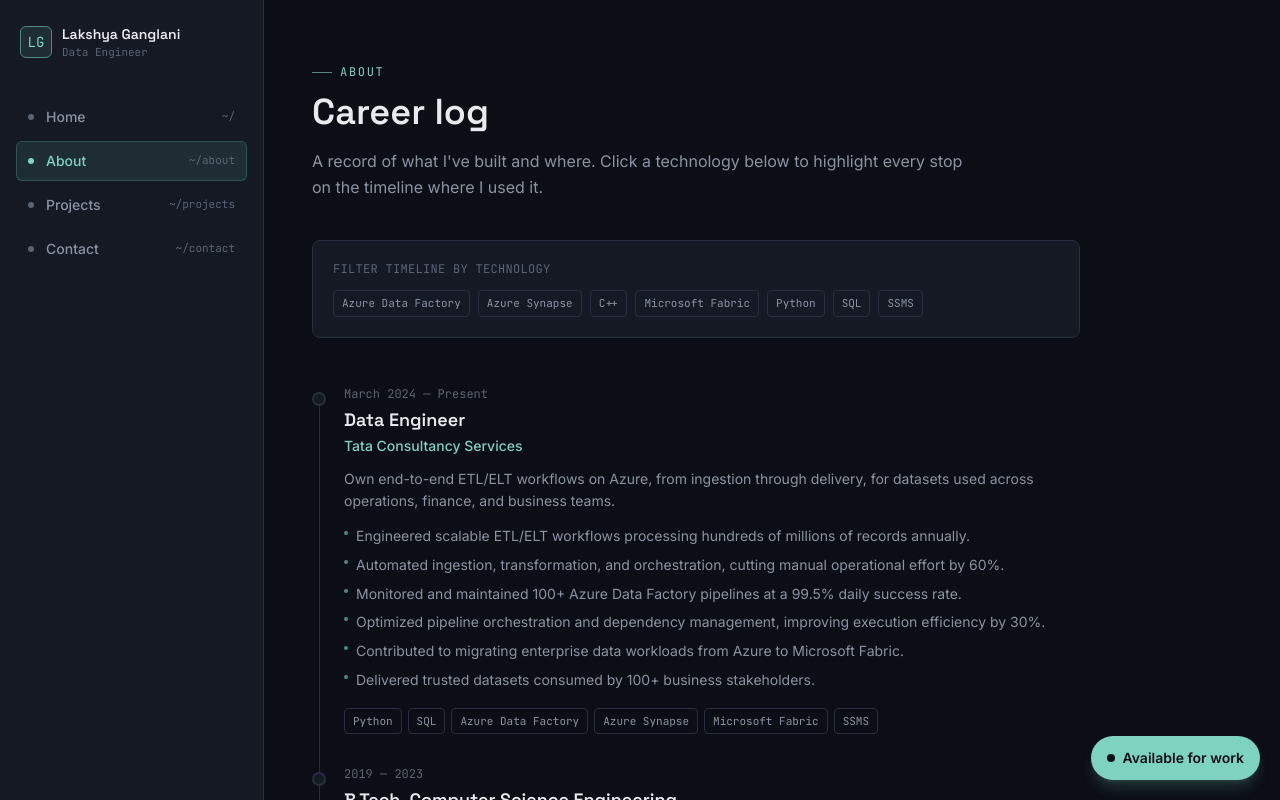
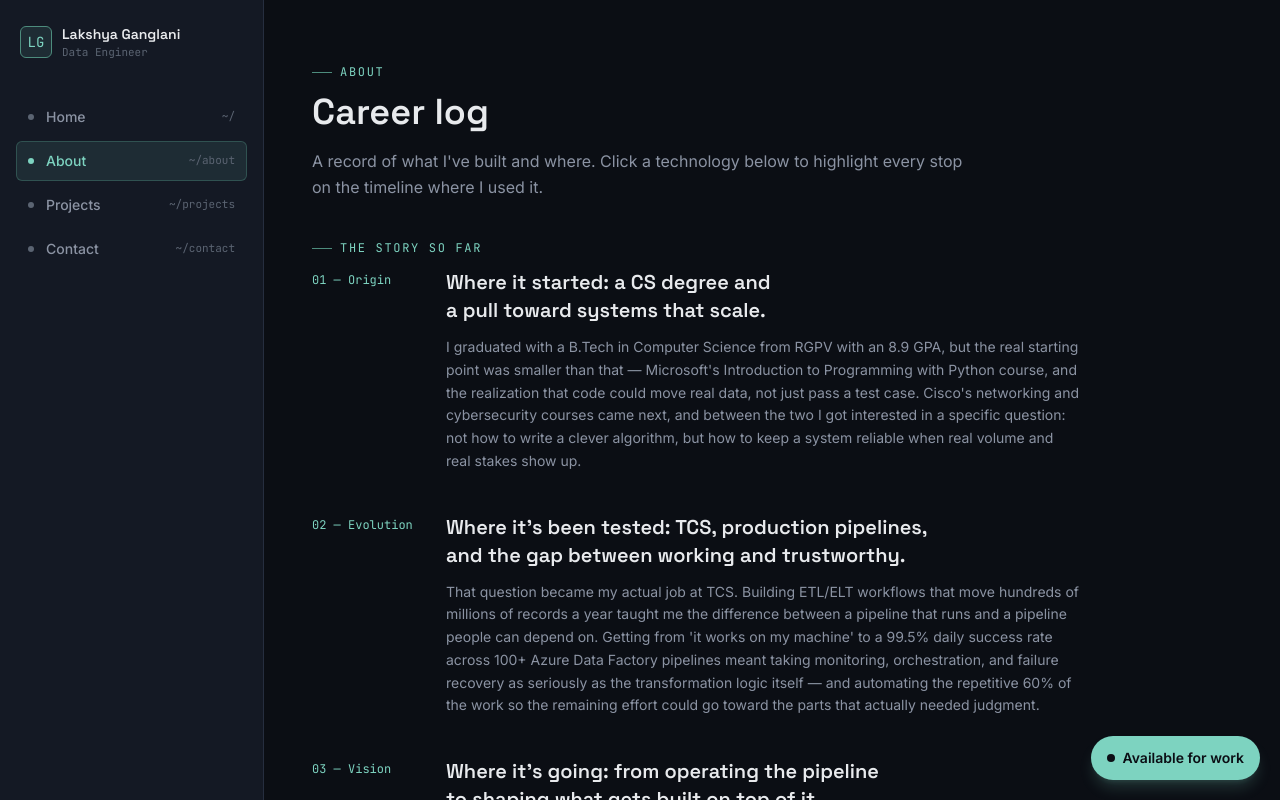
Before and after one commit to lakshyaganglani/lakshya-portfolio, a Next.js app: page /about in a window 1280 px wide. Shown: the top 800 px of the page. Built offline with nearby package versions, Linux system fonts and the light colour scheme.

Commit message:
Add Origin/Evolution/Vision narrative arc to About page

```diff
--- a/src/app/about/page.tsx
+++ b/src/app/about/page.tsx
@@ -4,7 +4,7 @@ import { useState, useMemo } from "react";
 import Eyebrow from "@/components/Eyebrow";
 import Badge from "@/components/Badge";
 import Reveal from "@/components/Reveal";
-import { timeline, certifications, skillGroups } from "@/data/profile";
+import { timeline, certifications, skillGroups, narrative } from "@/data/profile";
 
 export default function About() {
   const allTech = useMemo(() => {
@@ -29,6 +29,30 @@ export default function About() {
         A record of what I&apos;ve built and where. Click a technology below to
         highlight every stop on the timeline where I used it.
       </p>
+
+      {/* Narrative arc: Origin / Evolution / Vision */}
+      <section className="mb-16">
+        <Eyebrow>{narrative.eyebrow}</Eyebrow>
+        <div className="flex flex-col gap-10">
+          {narrative.acts.map((act, i) => (
+            <Reveal key={act.label} delay={i * 100}>
+              <div className="grid sm:grid-cols-[110px_1fr] gap-2 sm:gap-6">
+                <p className="text-xs font-mono text-signal shrink-0 pt-1">
+                  {act.label}
+                </p>
+                <div>
+                  <h3 className="font-display font-semibold text-xl text-text mb-3 text-balance">
+                    {act.heading}
+                  </h3>
+                  <p className="text-sm text-text-muted leading-relaxed">
+                    {act.body}
+                  </p>
+                </div>
+              </div>
+            </Reveal>
+          ))}
+        </div>
+      </section>
 
       {/* Tech badge filter */}
       <div className="mb-12 rounded-lg border border-border bg-surface p-5">
--- a/src/data/profile.ts
+++ b/src/data/profile.ts
@@ -23,6 +23,27 @@ export const approach = {
     "Every dashboard, every forecast, every business decision downstream depends on one quiet assumption: that the data showed up, on time, correct. My job is to make that assumption safe to make.",
     "That means treating pipelines like production systems, not scripts — monitored, dependency-aware, and built to fail loudly and recover fast rather than fail silently. A 99.5% daily success rate across 100+ pipelines isn't an accident; it's what happens when orchestration and monitoring are first-class citizens, not afterthoughts.",
     "As data platforms move toward lakehouse architectures like Microsoft Fabric, the same principle holds: scale should never come at the cost of trust. I build for both.",
+  ],
+};
+
+export const narrative = {
+  eyebrow: "The story so far",
+  acts: [
+    {
+      label: "01 — Origin",
+      heading: "Where it started: a CS degree and a pull toward systems that scale.",
+      body: "I graduated with a B.Tech in Computer Science from RGPV with an 8.9 GPA, but the real starting point was smaller than that — Microsoft's Introduction to Programming with Python course, and the realization that code could move real data, not just pass a test case. Cisco's networking and cybersecurity courses came next, and between the two I got interested in a specific question: not how to write a clever algorithm, but how to keep a system reliable when real volume and real stakes show up.",
+    },
+    {
+      label: "02 — Evolution",
+      heading: "Where it's been tested: TCS, production pipelines, and the gap between working and trustworthy.",
+      body: "That question became my actual job at TCS. Building ETL/ELT workflows that move hundreds of millions of records a year taught me the difference between a pipeline that runs and a pipeline people can depend on. Getting from 'it works on my machine' to a 99.5% daily success rate across 100+ Azure Data Factory pipelines meant taking monitoring, orchestration, and failure recovery as seriously as the transformation logic itself — and automating the repetitive 60% of the work so the remaining effort could go toward the parts that actually needed judgment.",
+    },
+    {
+      label: "03 — Vision",
+      heading: "Where it's going: from operating the pipeline to shaping what gets built on top of it.",
+      body: "Earning the Microsoft Fabric Data Engineer Associate certification and contributing to our team's migration to Fabric confirmed something for me: the infrastructure layer is where I want to keep growing, but I want to grow toward deciding what gets built on it, not just operating it. That's the deliberate move I'm making now — from data engineer to someone who understands both the pipeline and the product decisions built on top of it, with an eye on AI product management and, eventually, building something of my own.",
+    },
   ],
 };
 
```
